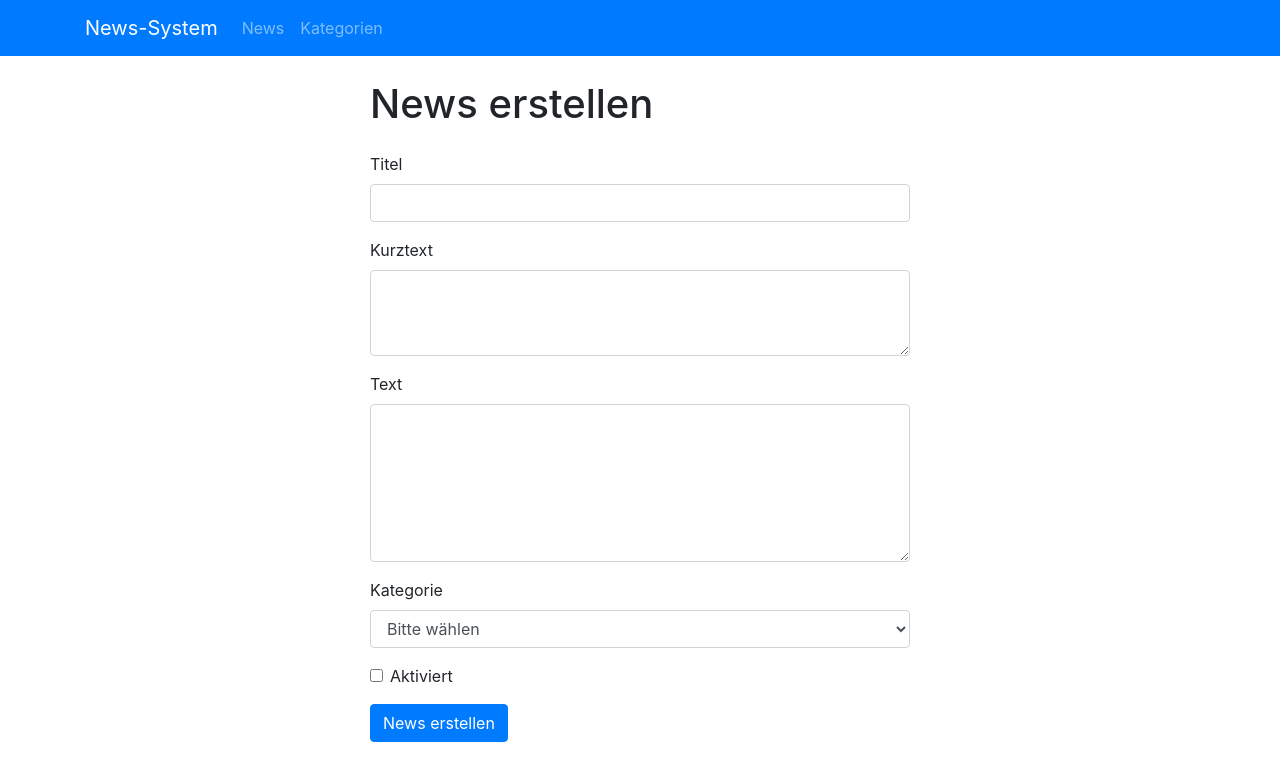
After one commit to patrickbaber/news-system, a PHP site: page /news_add.php in a window 1280 px wide. The commit adds this page. Shown: the top 781 px of the page. Run offline with PHP 8.4, Linux system fonts and the light colour scheme.

Commit message:
add news add template

```diff
--- a/src/index.php
+++ b/src/index.php
@@ -12,7 +12,7 @@
                 <h1>News</h1>
             </div>
             <div class="col-sm mt-3">
-                <button type="button" class="btn btn-primary float-right">News erstellen</button>
+                <a href="news_add.php" class="btn btn-primary float-right">News erstellen</a>
             </div>
         </div>
         <table class="table table-striped table-light mt-3">
--- /dev/null
+++ b/src/news_add.php
@@ -0,0 +1,46 @@
+<!doctype html>
+<html lang="de">
+  <head>
+    <?php include 'include_head.php'; ?>
+    <title>News erstellen - News-System</title>
+  </head>
+  <body>
+    <?php include 'include_navigation.php'; ?>
+    <div class="container mt-4">
+        <div class="row justify-content-center">
+            <div class="col-6">
+                <h1>News erstellen</h1>
+                <form class="mt-4 mb-4">
+                    <div class="form-group">
+                        <label for="title">Titel</label>
+                        <input type="text" class="form-control" id="title">
+                    </div>
+                    <div class="form-group">
+                        <label for="short_text">Kurztext</label>
+                        <textarea class="form-control" id="short_text" rows="3"></textarea>
+                    </div>
+                    <div class="form-group">
+                        <label for="text">Text</label>
+                        <textarea class="form-control" id="text" rows="6"></textarea>
+                    </div>
+                    <div class="form-group">
+                        <label for="category_id">Kategorie</label>
+                        <select class="form-control">
+                            <option>Bitte wählen</option>
+                            <option>Politik</option>
+                            <option>Wissenschaft</option>
+                            <option>Sport</option>
+                        </select>
+                    </div>
+                    <div class="form-group form-check">
+                        <input type="checkbox" class="form-check-input" id="status">
+                        <label class="form-check-label" for="status">Aktiviert</label>
+                    </div>
+                    <button type="submit" class="btn btn-primary">News erstellen</button>
+                </form>
+            </div>
+        </div>
+    </div>
+    <?php include 'include_body_end.php'; ?>
+  </body>
+</html>
```
